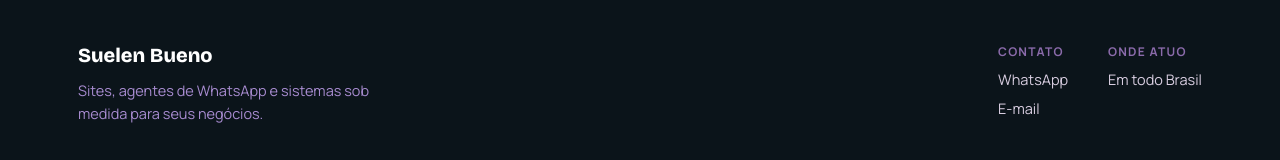
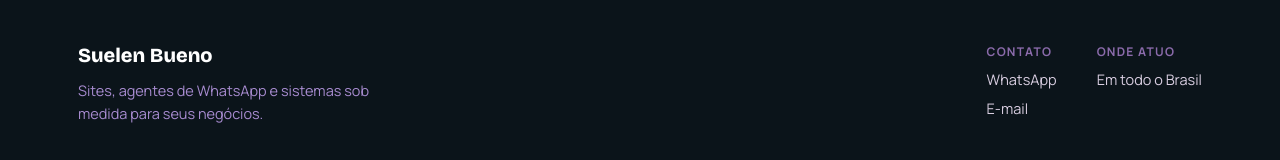
Before and after one commit to Suelenfb/suelenfbportifolio, a plain HTML site: page index.html in a window 1280 px wide. Shown: the part 3749-3909 px from the top of the page. Drawn offline with nearby package versions, Linux system fonts and the light colour scheme.

Commit message:
atualização de texto

```diff
--- a/index.html
+++ b/index.html
@@ -272,7 +272,7 @@
         </div>
         <div style="display: flex; flex-direction: column; gap: 10px;">
           <span style="font-size: 12px; font-weight: 700; letter-spacing: .1em; text-transform: uppercase; color: #8b6bab;">Onde atuo</span>
-          <span style="color: #d8cde0; font-size: 14.5px;">Em todo Brasil</span>
+          <span style="color: #d8cde0; font-size: 14.5px;">Em todo o Brasil</span>
         </div>
       </div>
     </div>
```
